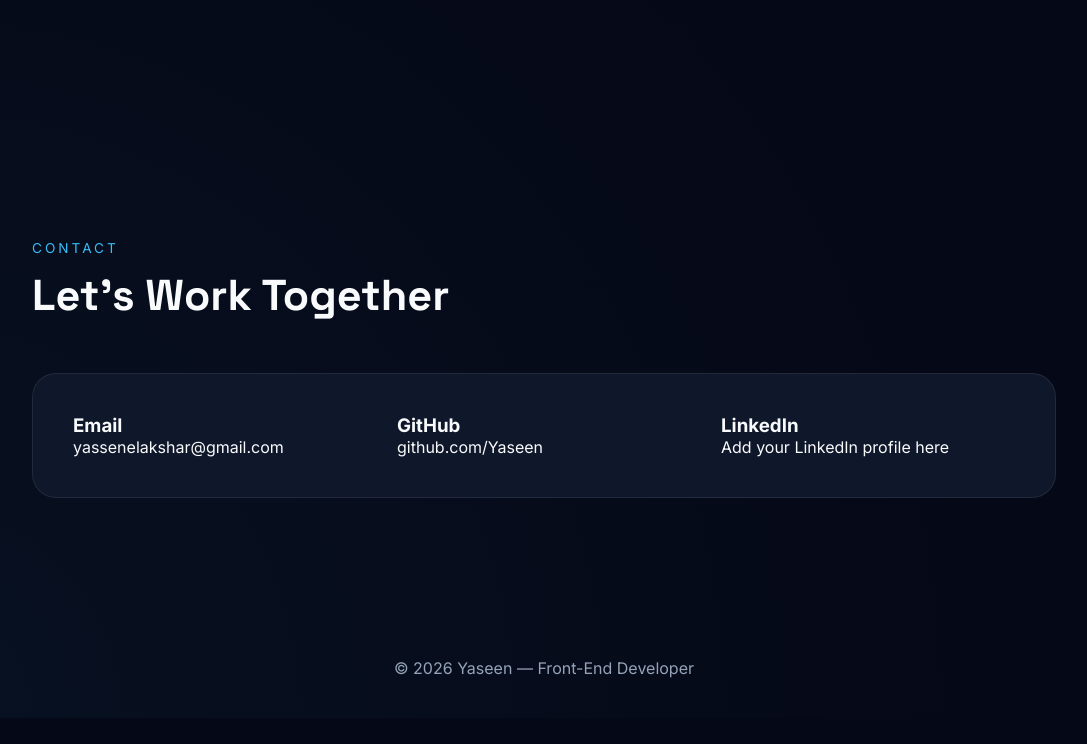
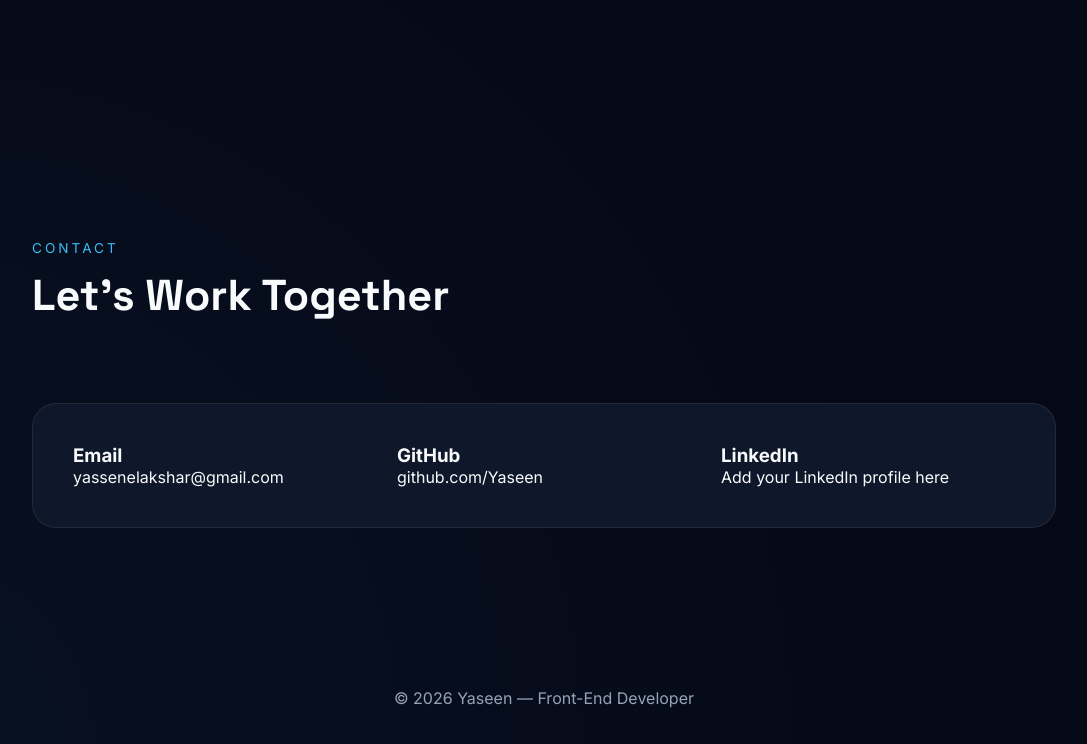
Before and after one commit to YaseenAlaksher/New-folder, a plain HTML site: page index.html in a window 1280 px wide. Shown: the part 2766-3510 px from the top of the page, without its empty margins (96-1183 px from the left). Before the commit the page ends 3484 px from the top, so only its background shows below. Drawn offline with Linux system fonts and the light colour scheme.

Commit message:
Adjust margin for hero section to improve layout spacing

```diff
--- a/style.css
+++ b/style.css
@@ -452,7 +452,8 @@ nav a:active{
 
   padding:40px;
 
-  margin-top:50px;
+  margin-top:80px;
+  margin-bottom:0px;
 }
 
 footer{
```
